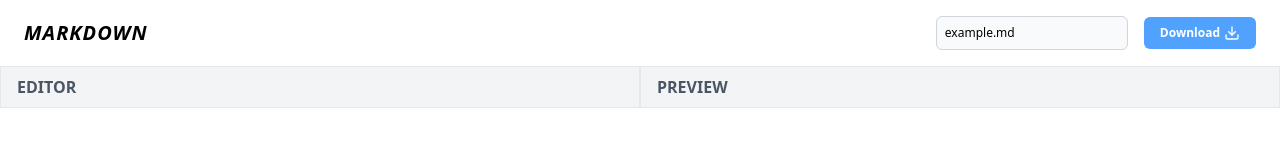
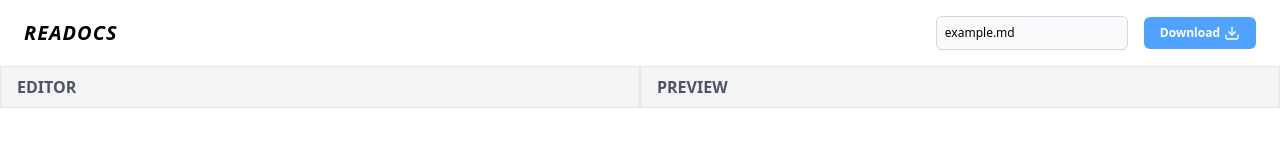
Before and after one commit to radriann21/readocs, a React (Vite) app: page / in a window 1280 px wide. Shown: the top 160 px of the page. Built offline with nearby package versions, Linux system fonts and the light colour scheme.

Commit message:
feat: updated app name from Markdown to Readocs

```diff
--- a/src/features/header/Header.tsx
+++ b/src/features/header/Header.tsx
@@ -9,7 +9,7 @@ export const Header = () => {
     <header className="w-full flex items-center justify-between px-6 py-4 shadow-md">
       <div>
         <h1 className="uppercase tracking-wider italic font-semibold text-xl">
-          Markdown
+          Readocs
         </h1>
       </div>
 
```
